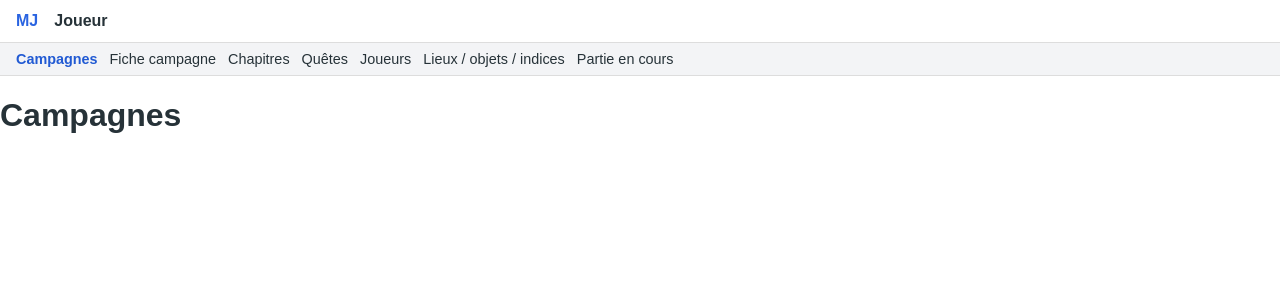
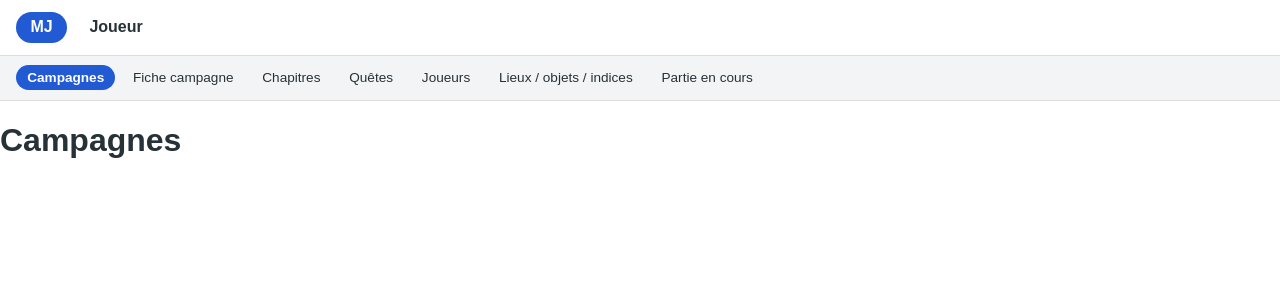
Before and after one commit to MaeRiz/dev-fullstack-jdr, a Vue app: page /mj in a window 1280 px wide. Shown: the top 300 px of the page. Built offline with nearby package versions, Linux system fonts and the light colour scheme.

Commit message:
uniformisation du style sur les nav menus

```diff
--- a/src/components/NavMenu.vue
+++ b/src/components/NavMenu.vue
@@ -10,18 +10,29 @@
 <style scoped>
 nav {
 	display: flex;
-	gap: 1rem;
+	gap: 0.5rem;
 	padding: 0.75rem 1rem;
+	background: white;
 	border-bottom: 1px solid #ddd;
 }
 
 nav a {
+	padding: 0.4rem 0.9rem;
+	border-radius: 999px;
 	text-decoration: none;
-	color: inherit;
+	color: #263238;
 	font-weight: 600;
+	transition:
+		background-color 0.15s ease,
+		color 0.15s ease;
+}
+
+nav a:hover {
+	background: #f3f4f6;
 }
 
 nav a.router-link-active {
-	color: #2a64e1;
+	background: #215ad3;
+	color: white;
 }
 </style>
--- a/src/components/SubNav.vue
+++ b/src/components/SubNav.vue
@@ -19,20 +19,30 @@ defineProps({
 .sub-nav {
 	display: flex;
 	flex-wrap: wrap;
-	gap: 0.75rem;
-	padding: 0.5rem 1rem;
+	gap: 0.4rem;
+	padding: 0.6rem 1rem;
 	background: #f3f4f6;
 	border-bottom: 1px solid #ddd;
 }
 
 .sub-nav a {
+	padding: 0.3rem 0.7rem;
+	border-radius: 999px;
 	text-decoration: none;
-	color: inherit;
-	font-size: 0.9rem;
+	color: #263238;
+	font-size: 0.85rem;
+	transition:
+		background-color 0.15s ease,
+		color 0.15s ease;
+}
+
+.sub-nav a:hover {
+	background: white;
 }
 
 .sub-nav a.router-link-exact-active {
-	color: #215ad3;
+	background: #215ad3;
+	color: white;
 	font-weight: 600;
 }
 </style>
```
